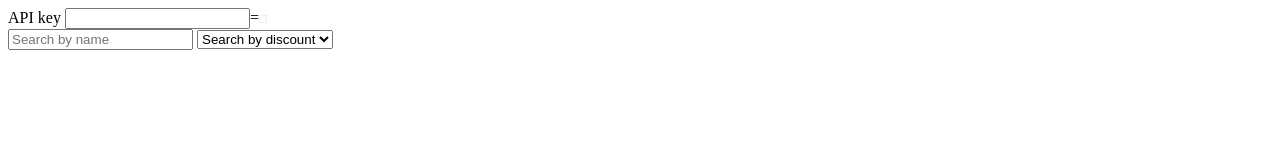
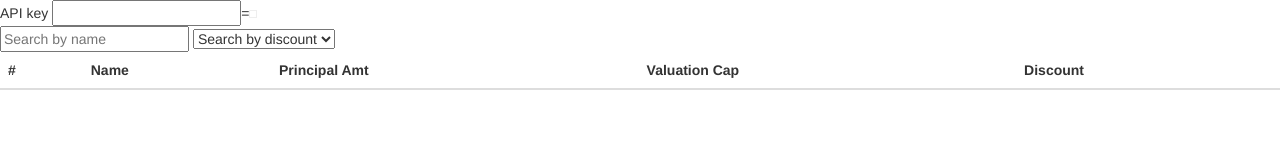
Before and after one commit to nroach/cr-capcalc, a plain HTML site: page index.html in a window 1280 px wide. Drawn offline with nearby package versions, Linux system fonts and the light colour scheme; some packages are replaced by stand-ins of ours; a script that the page names is missing.

Commit message:
Working display list

```diff
--- a/index.html
+++ b/index.html
@@ -6,6 +6,7 @@
   <script src="http://code.angularjs.org/1.1.5/angular.min.js"></script>
   <script src="http://cdnjs.cloudflare.com/ajax/libs/angular-ui/0.4.0/angular-ui.min.js"></script>
   <script src="script.js"></script>
+  <link href="http://netdna.bootstrapcdn.com/bootstrap/3.1.1/css/bootstrap.min.css" rel="stylesheet">
 </head>
 
 <body ng-controller="mainController" ng-init="init()">
@@ -27,13 +28,26 @@
     <option value="">Search by discount</option>
   </select>
 
-  <ul>
-    <li ng-repeat="classes in results | filter:{gsx$name.$t: query} | filter:{gsx$discount.$t: discountFilter} | orderBy:orderProp" class="{{classes.gsx$vu.$t}}">
-      <strong>{{classes.gsx$name.$t}}</strong>
-      | Category : {{ classes.gsx$category.$t || 'N/A' }}
-      | Discount : {{ classes.gsx$discount.$t || 'N/A' }}
-    </li>
-  </ul>
+  <!-- Start Table -->
+
+  <table class="table table-striped">
+    <thead>
+              <tr>
+                <th>#</th>
+                <th>Name</th>
+                <th>Principal Amt</th>
+                <th>Valuation Cap</th>
+                <th>Discount</th>
+              </tr>
+  </thead>
+  <tbody>
+    <tr ng-repeat="classes in results | filter:{gsx$name.$t: query} | filter:{gsx$discount.$t: discountFilter} | orderBy:orderProp" class="{{classes.gsx$vu.$t}}">
+      <td>{{classes.gsx$name.$t}}</td>
+      <td>{{ classes.gsx$principal.$t || 'N/A' }}</td>
+      <td> Discount : {{ classes.gsx$discount.$t || 'N/A' }}</td>
+    </tr>
+  </tbody>
+</table>
 
 </body>
 
```
